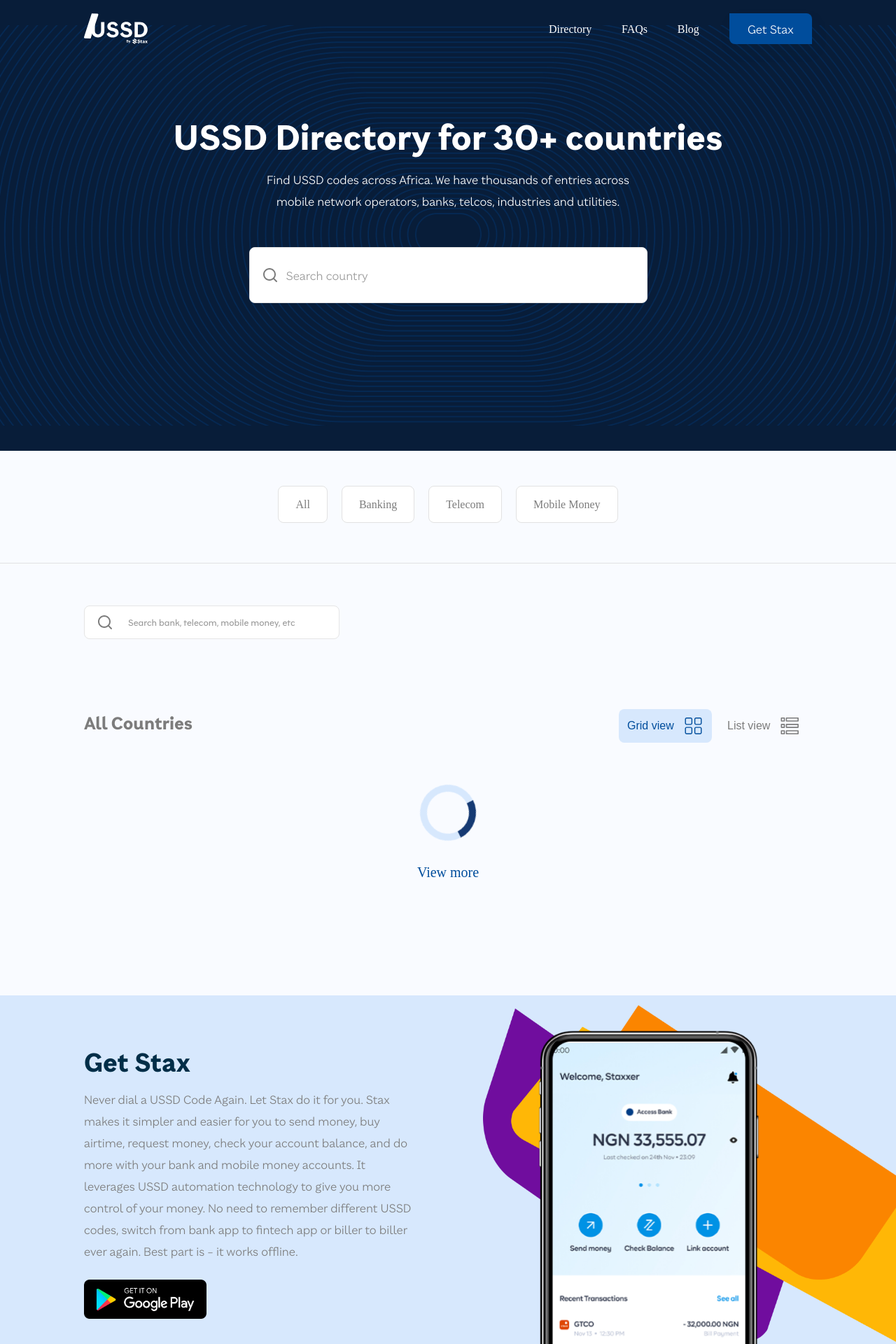
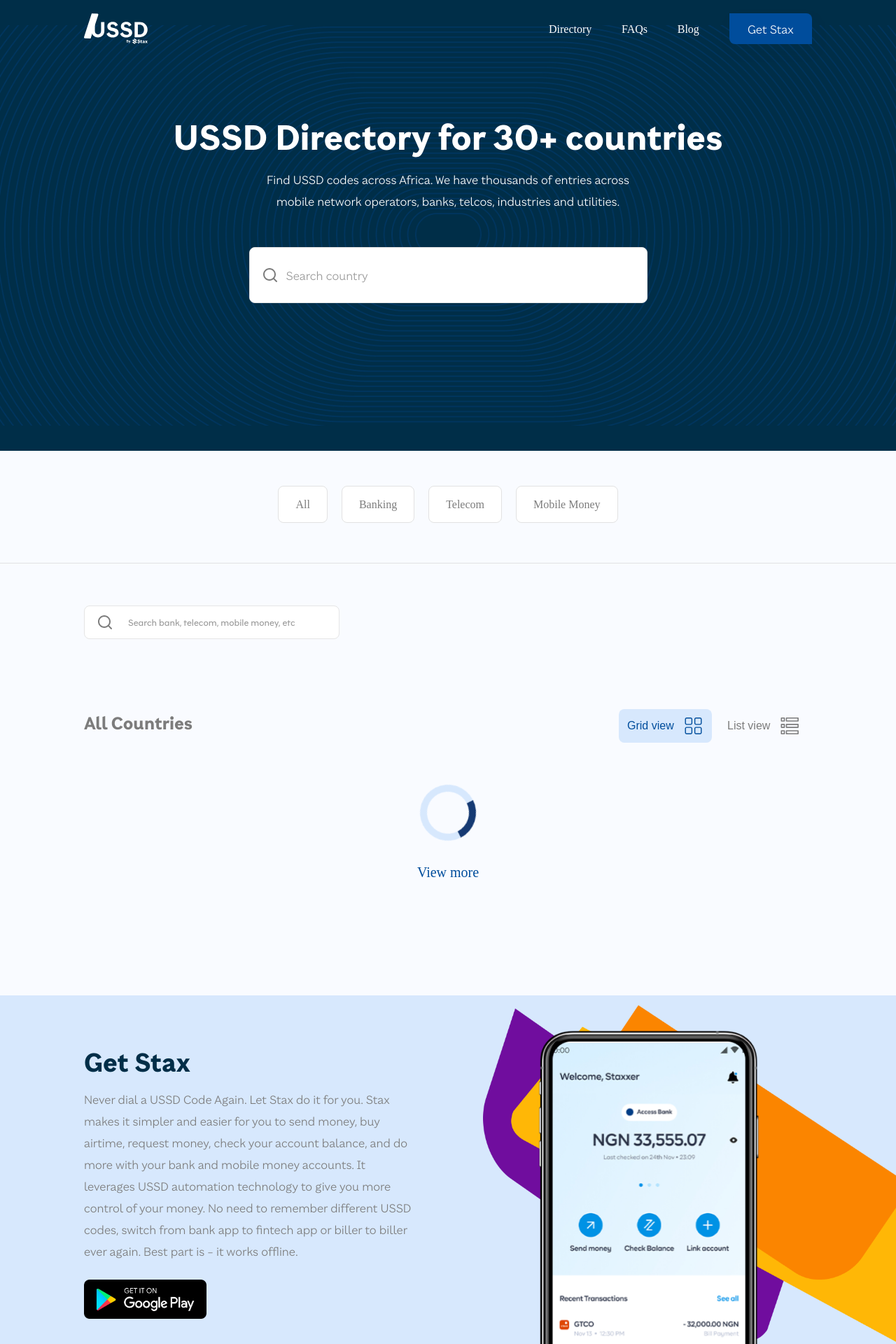
Before and after one commit to UseHover/ussd-directory, a Jekyll site: the page built from index.md, in a window 1280 px wide. Shown: the top 1920 px of the page at 70% size. Built offline with Jekyll 4.4.1, drawn with Linux system fonts in a browser that asks for light colours; nearby versions of some CDN libraries; some web fonts are replaced.

Commit message:
design fixes

```diff
--- a/_includes/shell/footer.html
+++ b/_includes/shell/footer.html
@@ -6,7 +6,7 @@
                     <use href="/uploads/icon-sprite.svg#logo-white"></use>
                 </svg>
             </a>
-            <p class="max-213 picotext co-offwhite mb-3">
+            <p class="max-213 picotext co-offwhite mb-3 lh-16">
                 Find USSD codes, their appropriate descriptions and tips.
             </p>
         </div>
--- a/_layouts/directory-details.html
+++ b/_layouts/directory-details.html
@@ -55,7 +56,7 @@
                         <a href="tel:" id="myInput" value class="smalltext ff-bold m-0 mr-2-3">
                            ${item.attributes.path}
                         </a>
-                        <button class="d-flx al-i-c co-blue" onclick="copy()" type="button">
+                        <button class="d-flx al-i-c co-blue" onClick="copy(${path.value})" type="button">
                             <span class="mr-1">
                                 Copy
                             </span>
--- a/_sass/pages/_default.sass
+++ b/_sass/pages/_default.sass
@@ -49,7 +49,7 @@
 .home-banner
     background-image: url("/uploads/main-bg.png")
     background-repeat: no-repeat
-    background-color: #081D39
+    background-color: #002E48
     background-size: 100%
     background-position: center
     height: 100%
@@ -163,6 +163,7 @@
 
             .mr-2-0
                 margin-right: 2rem
+
 .content
     max-width: 895px
     border-bottom: 1px solid #C5C9DA
--- a/js/main.js
+++ b/js/main.js
@@ -1,8 +1,16 @@
 
-function copy()
+function copy(value)
 {
-    navigator.clipboard.writeText.item.attributes.path("value");
+    console.log(value);
+    navigator.clipboard.writeText(value);
 }
+
+// function copy()
+// {
+//     let copyValue = document.getElementById("#copied");
+//     console.log(copyValue);
+//     navigator.clipboard.writeText(copyValue.value);
+// }
 
 //  Close the dropdown menu if the user clicks outside of it
 window.onclick = function (event)
```
Also changed, not shown: other parts of _layouts/directory-details.html (+1 -0 lines).
